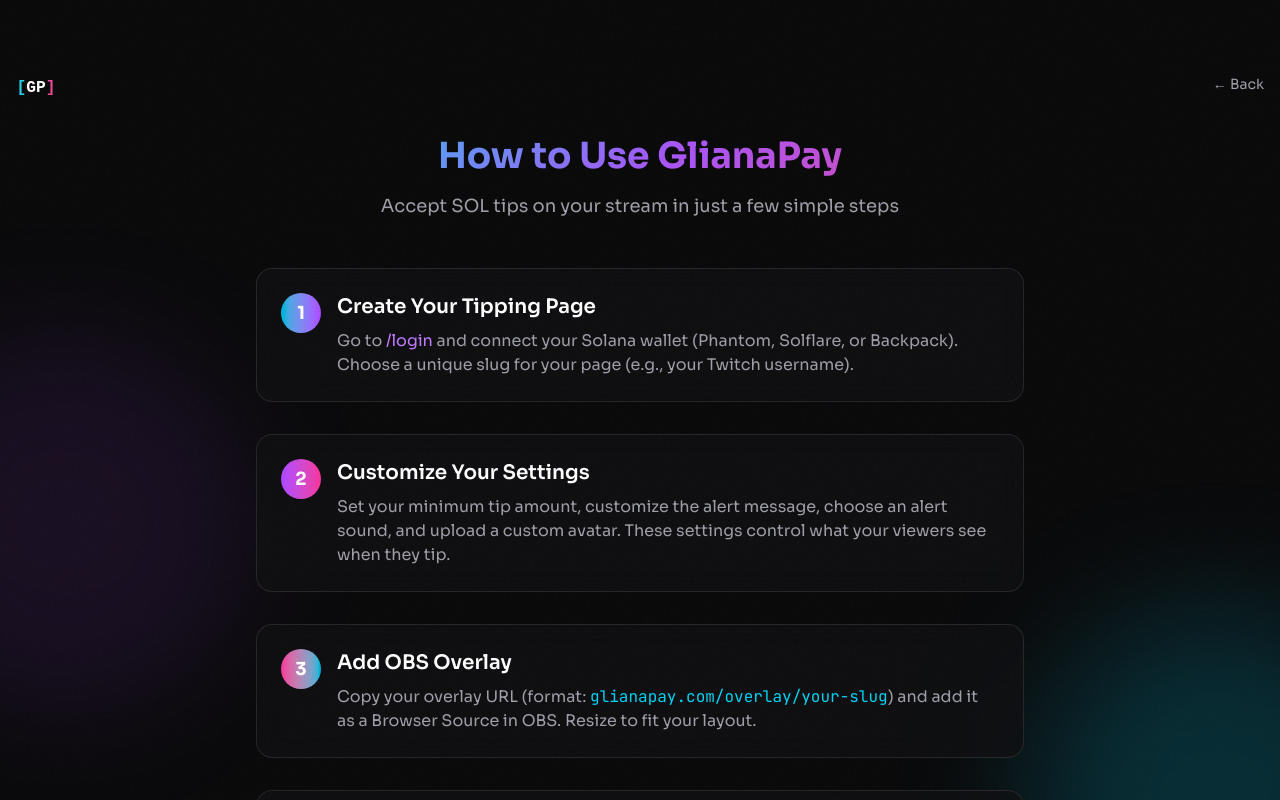
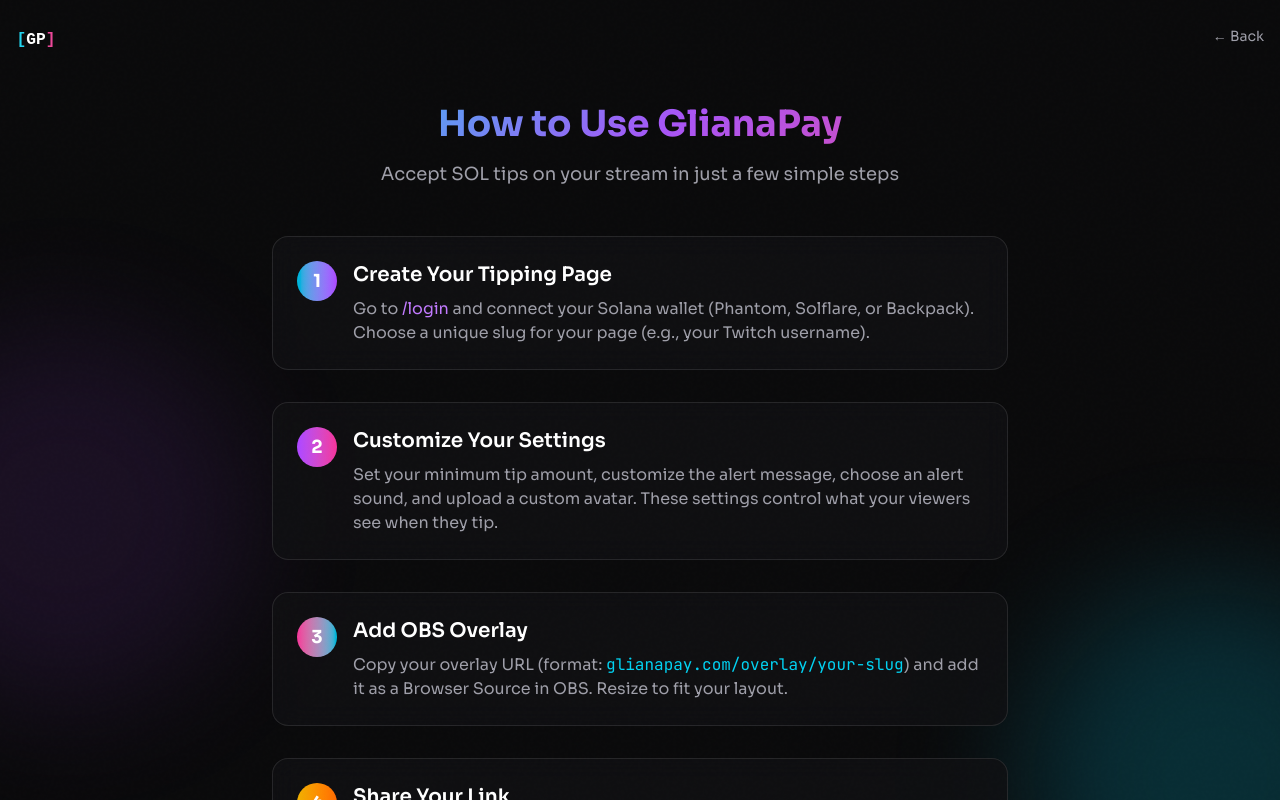
Before and after one commit to Gliana-Labs/gliana-pay-web, a SvelteKit app: page /how in a window 1280 px wide. Shown: the top 800 px of the page. Built offline with nearby package versions, Linux system fonts and the light colour scheme.

Commit message:
fix: match header layout to login page
- Move header outside content container (full width)
- Use py-4 and px-4 like login page
- Adjust content padding to py-8

```diff
--- a/src/routes/docs/+page.svelte
+++ b/src/routes/docs/+page.svelte
@@ -19,14 +19,15 @@
 
   <FloatingIcons />
 
-  <div class="relative z-10 min-h-screen px-4 py-16 pb-32">
   <!-- Header -->
-    <div class="flex items-center justify-between mb-8">
+  <div class="relative z-10 flex items-center justify-between px-4 py-4">
     <a href="/" class="flex items-center gap-2">
       <img src="/logo.svg" alt="GlianaPay" class="w-10 h-10 bg-transparent rounded-xl" />
     </a>
     <a href="/" class="text-zinc-400 hover:text-white text-sm">← Back</a>
   </div>
+
+  <div class="relative z-10 max-w-4xl mx-auto px-4 py-8 pb-32">
     <div class="text-center mb-12">
       <h1 class="text-3xl md:text-4xl font-bold mb-4">
         <span class="text-gradient bg-clip-text text-transparent bg-[length:200%_200%] animate-gradient">
--- a/src/routes/faq/+page.svelte
+++ b/src/routes/faq/+page.svelte
@@ -72,15 +72,15 @@
   <!-- Floating icons -->
   <FloatingIcons />
 
-  <div class="relative z-10 max-w-3xl mx-auto px-4 py-16 pb-32">
   <!-- Header -->
-    <div class="flex items-center justify-between mb-8">
+  <div class="relative z-10 flex items-center justify-between px-4 py-4">
     <a href="/" class="flex items-center gap-2">
       <img src="/logo.svg" alt="GlianaPay" class="w-10 h-10 bg-transparent rounded-xl" />
     </a>
     <a href="/" class="text-zinc-400 hover:text-white text-sm">← Back</a>
   </div>
 
+  <div class="relative z-10 max-w-3xl mx-auto px-4 py-8 pb-32">
     <div class="text-center mb-12">
       <h1 class="text-3xl md:text-4xl font-bold mb-4 bg-gradient-to-r from-purple-400 via-pink-400 to-cyan-400 bg-clip-text text-transparent">
         Frequently Asked Questions
--- a/src/routes/how/+page.svelte
+++ b/src/routes/how/+page.svelte
@@ -19,15 +19,15 @@
 
   <FloatingIcons />
 
-  <div class="relative z-10 min-h-screen px-4 py-16 pb-32">
   <!-- Header -->
-    <div class="flex items-center justify-between mb-8">
+  <div class="relative z-10 flex items-center justify-between px-4 py-4">
     <a href="/" class="flex items-center gap-2">
       <img src="/logo.svg" alt="GlianaPay" class="w-10 h-10 bg-transparent rounded-xl" />
     </a>
     <a href="/" class="text-zinc-400 hover:text-white text-sm">← Back</a>
   </div>
 
+  <div class="relative z-10 max-w-3xl mx-auto px-4 py-8 pb-32">
     <!-- Header -->
     <div class="text-center mb-12">
       <h1 class="text-3xl md:text-4xl font-bold mb-4">
```
Lines whose indentation alone changed are shown as unchanged.
